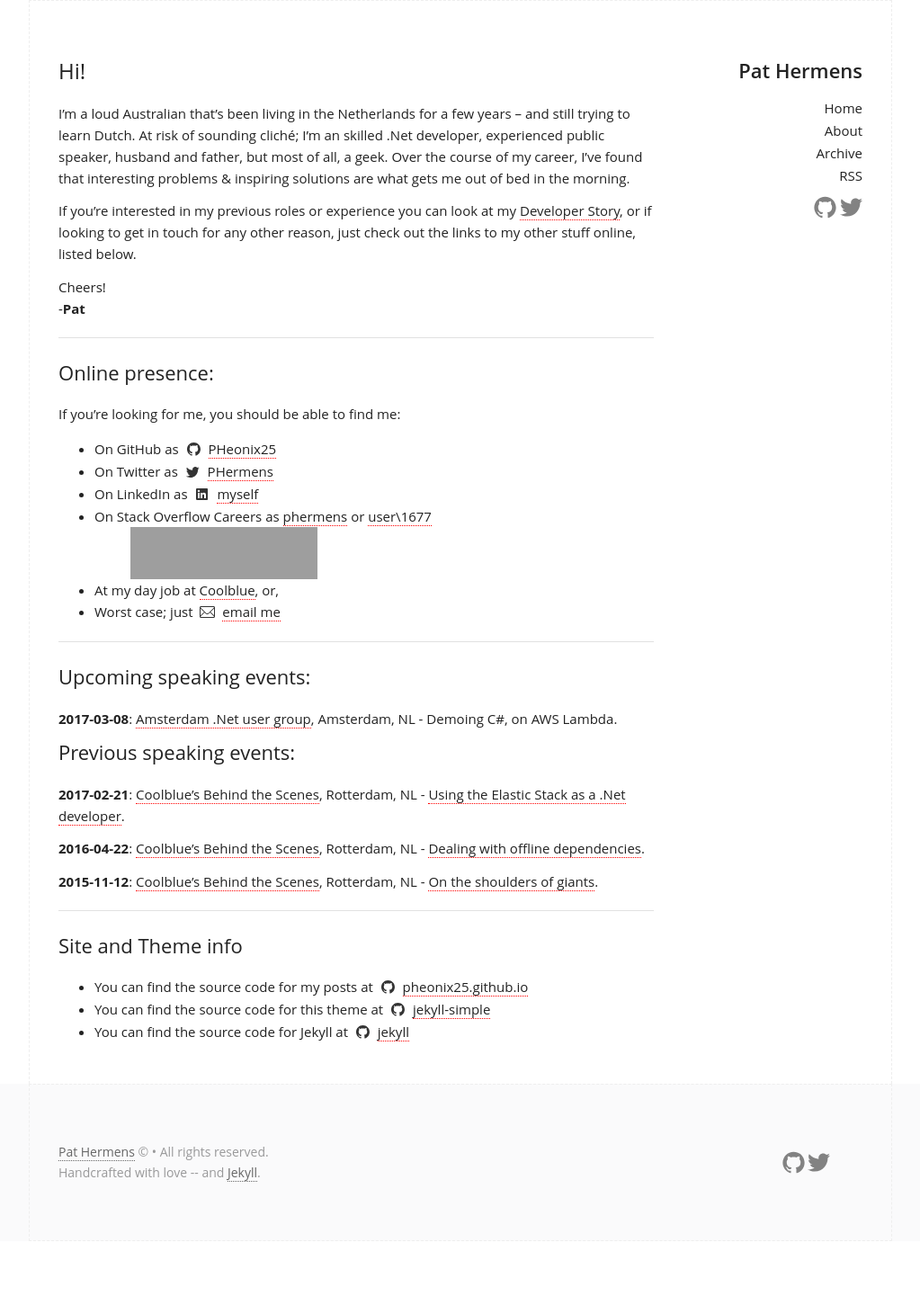
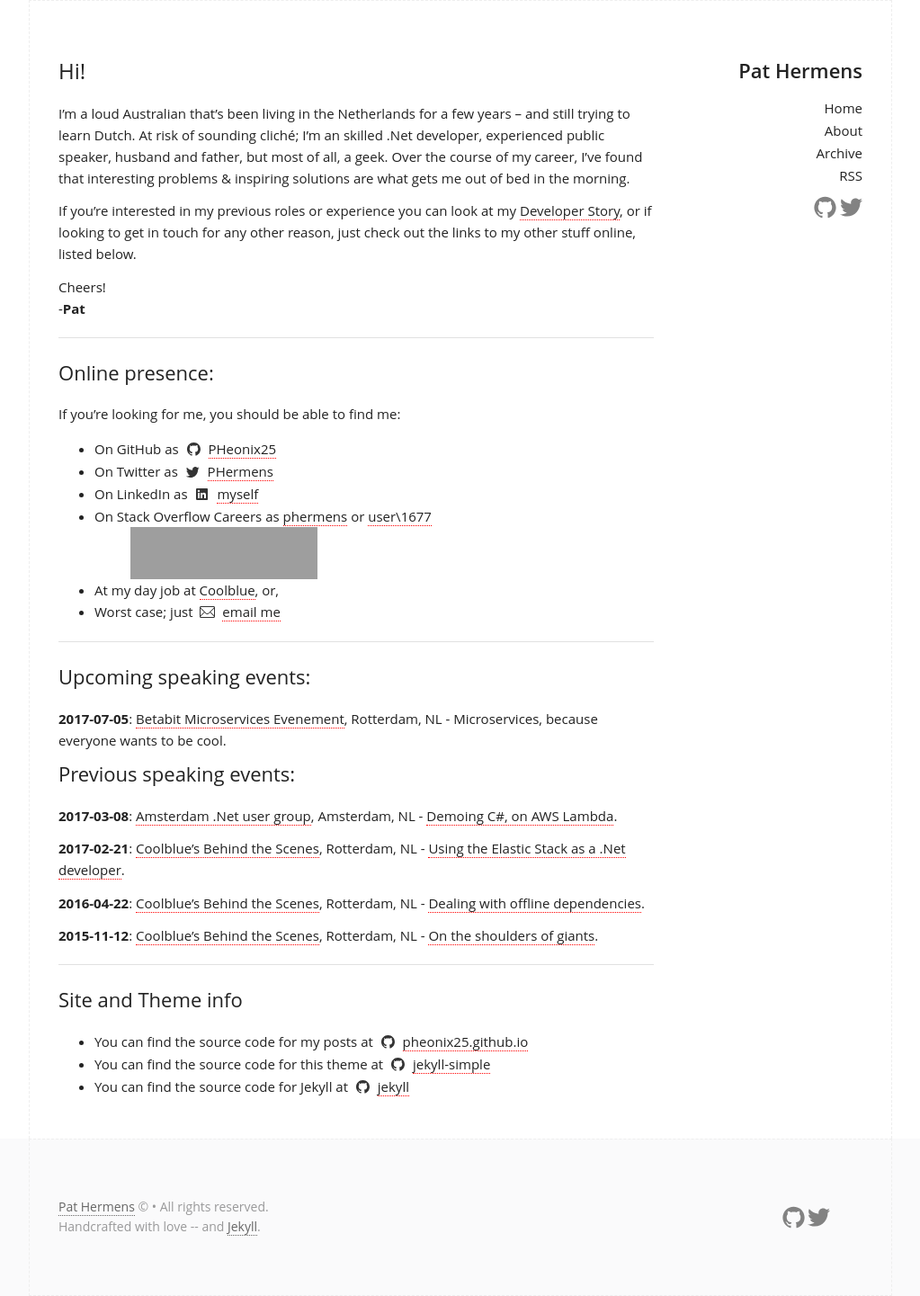
Before and after one commit to PHeonix25/PHeonix25.github.io, a Jekyll site: the page built from about.md, in a window 1280 px wide. Shown: the whole page at 90% size, without its empty margins (128-1151 px from the left). Built offline with Jekyll 4.4.1, drawn with Linux system fonts in a browser that asks for light colours; before the commit the page ends 1380 px from its top, so only the background shows below that; grey boxes are pictures that could not be loaded.

Commit message:
Updated previous event and added Betabit one

```diff
--- a/about.md
+++ b/about.md
@@ -32,9 +32,11 @@ If you’re looking for me, you should be able to find me:
 
 ## Upcoming speaking events:
 
-**2017-03-08**: [Amsterdam .Net user group](https://www.meetup.com/Amsterdam-NET/events/237831821/), Amsterdam, NL - Demoing C#, on AWS Lambda.
+**2017-07-05**: [Betabit Microservices Evenement](https://betabit.nl/over-ons/evenementen), Rotterdam, NL - Microservices, because everyone wants to be cool.
 
 ## Previous speaking events:
+
+**2017-03-08**: [Amsterdam .Net user group](https://www.meetup.com/Amsterdam-NET/events/237831821/), Amsterdam, NL - [Demoing C#, on AWS Lambda](https://www.slideshare.net/PHeonix25/c-aws-lambda).
 
 **2017-02-21**: [Coolblue's Behind the Scenes](https://www.coolblue.nl/behindthescenes2102), Rotterdam, NL - [Using the Elastic Stack as a .Net developer](https://www.slideshare.net/PHeonix25/behind-the-scenes-at-coolblue-feb-2017).
 
```
